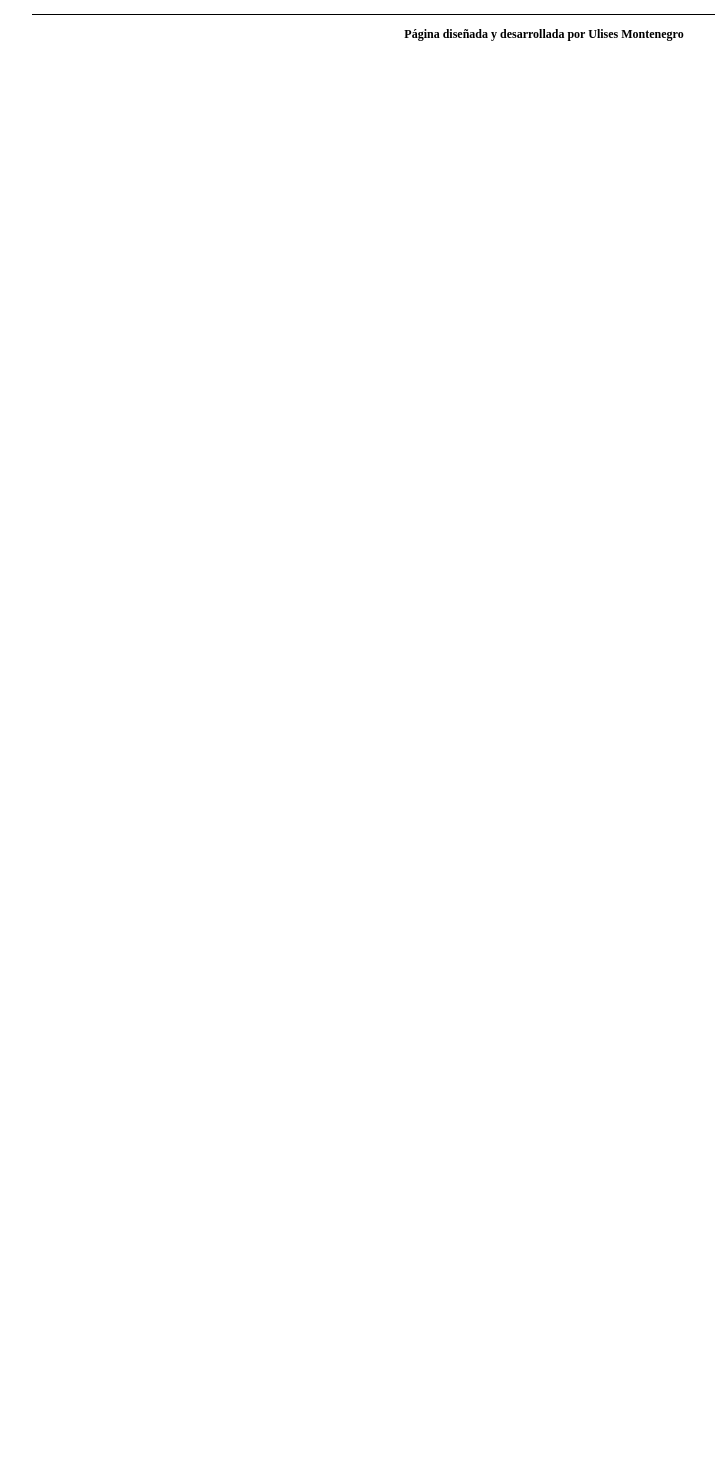
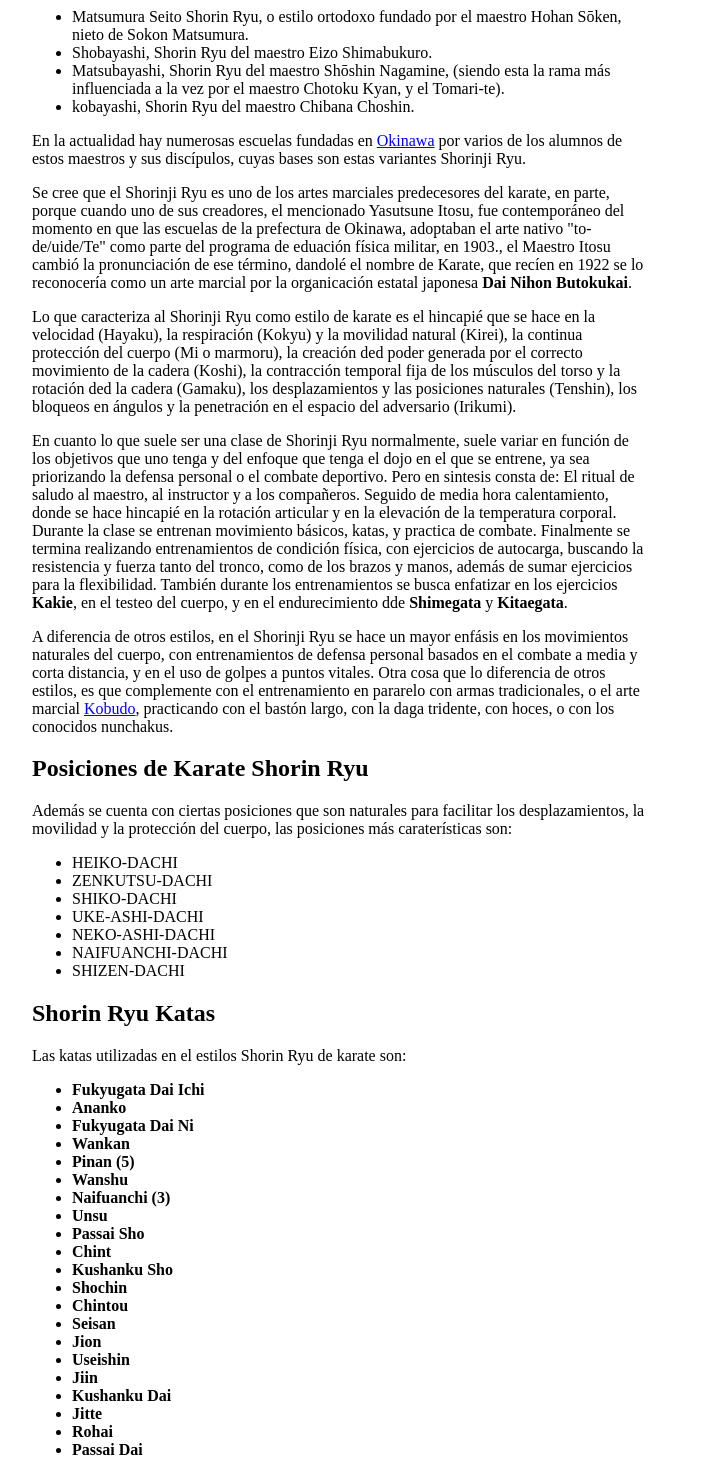
Before and after one commit to Ulise22/karate-info, a Next.js app: page /estilos/shorinji-ryu in a window 1280 px wide. Shown: the part 1020-2490 px from the top of the page, without its empty margins (96-811 px from the left). Before the commit the page ends 1074 px from the top, so only its background shows below. Built offline with nearby package versions, Linux system fonts and the light colour scheme; a web font is replaced by a local one.

Commit message:
shorinji-ryu article done

```diff
--- a/src/app/estilos/(estilos)/shorinji-ryu/page.tsx
+++ b/src/app/estilos/(estilos)/shorinji-ryu/page.tsx
@@ -1,13 +1,62 @@
 import ArticlesHero from '@/components/ArticlesHero'
 import styles from '@/app/articulos/article.module.css'
 import shorinji from '@/assets/articles-big/shorinji.jpg'
+import Link from 'next/link'
 
 export default function Shorinji () {
     return(
         <main className={styles.article}>
             <ArticlesHero title='Shorinji Ryu' img={shorinji} />
             <section className={styles.article__container}>
-                <h1>Article</h1>
+                <p>El Shorinji Ryu es uno de los estilos más antiguos del karate de okinawa, y se lo considera como uno de los predecesores del karate actual. Su nombre tiene varios significados, pero todos hacen referencia al famoso templo chino de Shaolin, que se destaca por el sistema de lucha de los monjes que lo habitan practicaban.</p>
+                <p>Quien fue el creador de este estilo es el Maestro <b>Sokon Matsumara</b>, sin embargo quien se encargó de sistematizarlo fue su discípulo, el Maestro <b>Yasutsune Itosu</b>, que dividió el estilos en 4 variantes: </p>
+                <ul>
+                    <li>Matsumura Seito Shorin Ryu, o estilo ortodoxo fundado por el maestro Hohan Sōken, nieto de Sokon Matsumura.</li>
+                    <li>Shobayashi, Shorin Ryu del maestro Eizo Shimabukuro.</li>
+                    <li>Matsubayashi, Shorin Ryu del maestro Shōshin Nagamine, (siendo esta la rama más influenciada a la vez por el maestro Chotoku Kyan, y el Tomari-te).</li>
+                    <li>kobayashi, Shorin Ryu del maestro Chibana Choshin.</li>
+                </ul>
+                <p>En la actualidad hay numerosas escuelas fundadas en <Link href='/articulos/okinawa-karate'>Okinawa</Link> por varios de los alumnos de estos maestros y sus discípulos, cuyas bases son estas variantes Shorinji Ryu.</p>
+                <p>Se cree que el Shorinji Ryu es uno de los artes marciales predecesores del karate, en parte, porque cuando uno de sus creadores, el mencionado Yasutsune Itosu, fue contemporáneo del momento en que las escuelas de la prefectura de Okinawa, adoptaban el arte nativo &quot;to-de/uide/Te&quot; como parte del programa de eduación física militar, en 1903., el Maestro Itosu cambió la pronunciación de ese término, dandolé el nombre de Karate, que recíen en 1922 se lo reconocería como un arte marcial por la organicación estatal japonesa <b>Dai Nihon Butokukai</b>.</p>
+                <p>Lo que caracteriza al Shorinji Ryu como estilo de karate es el hincapié que se hace en la velocidad (Hayaku), la respiración (Kokyu) y la movilidad natural (Kirei), la continua protección del cuerpo (Mi o marmoru), la creación ded poder generada por el correcto movimiento de la cadera (Koshi), la contracción temporal fija de los músculos del torso y la rotación ded la cadera (Gamaku), los desplazamientos y las posiciones naturales (Tenshin), los bloqueos en ángulos y la penetración en el espacio del adversario (Irikumi).</p>
+                <p>En cuanto lo que suele ser una clase de Shorinji Ryu normalmente, suele variar en función de los objetivos que uno tenga y del enfoque que tenga el dojo en el que se entrene, ya sea priorizando la defensa personal o el combate deportivo. Pero en sintesis consta de: El ritual de saludo al maestro, al instructor y a los compañeros. Seguido de media hora calentamiento, donde se hace hincapié en la rotación articular y en la elevación de la temperatura corporal. Durante la clase se entrenan movimiento básicos, katas, y practica de combate. Finalmente se termina realizando entrenamientos de condición física, con ejercicios de autocarga, buscando la resistencia y fuerza tanto del tronco, como de los brazos y manos, además de sumar ejercicios para la flexibilidad. También durante los entrenamientos se busca enfatizar en los ejercicios <b>Kakie</b>, en el testeo del cuerpo, y en el endurecimiento dde <b>Shimegata</b> y <b>Kitaegata</b>.</p>
+                <p>A diferencia de otros estilos, en el Shorinji Ryu se hace un mayor enfásis en los movimientos naturales del cuerpo, con entrenamientos de defensa personal basados en el combate a media y corta distancia, y en el uso de golpes a puntos vitales. Otra cosa que lo diferencia de otros estilos, es que complemente con el entrenamiento en pararelo con armas tradicionales, o el arte marcial <Link href='/estilos/karate-kobudo'>Kobudo</Link>, practicando con el bastón largo, con la daga tridente, con hoces, o con los conocidos nunchakus.</p>
+                <h2 className={styles.article__subtitle}>Posiciones de Karate Shorin Ryu</h2>
+                <p>Además se cuenta con ciertas posiciones que son naturales para facilitar los desplazamientos, la movilidad y la protección del cuerpo, las posiciones más caraterísticas son: </p>
+                <ul>
+                    <li>HEIKO-DACHI</li>
+                    <li>ZENKUTSU-DACHI</li>
+                    <li>SHIKO-DACHI</li>
+                    <li>UKE-ASHI-DACHI</li>
+                    <li>NEKO-ASHI-DACHI</li>
+                    <li>NAIFUANCHI-DACHI</li>
+                    <li>SHIZEN-DACHI</li>
+                </ul>
+                <h2 className={styles.article__subtitle}>Shorin Ryu Katas</h2>
+                <p>Las katas utilizadas en el estilos Shorin Ryu de karate son: </p>
+                <ul>
+                    <li><b>Fukyugata Dai Ichi</b></li>
+                    <li><b>Ananko</b></li>
+                    <li><b>Fukyugata Dai Ni</b></li>
+                    <li><b>Wankan</b></li>
+                    <li><b>Pinan (5)</b></li>
+                    <li><b>Wanshu</b></li>
+                    <li><b>Naifuanchi (3)</b></li>
+                    <li><b>Unsu</b></li>
+                    <li><b>Passai Sho</b></li>
+                    <li><b>Chint</b></li>
+                    <li><b>Kushanku Sho</b></li>
+                    <li><b>Shochin</b></li>
+                    <li><b>Chintou</b></li>
+                    <li><b>Seisan</b></li>
+                    <li><b>Jion</b></li>
+                    <li><b>Useishin</b></li>
+                    <li><b>Jiin</b></li>
+                    <li><b>Kushanku Dai</b></li>
+                    <li><b>Jitte</b></li>
+                    <li><b>Rohai</b></li>
+                    <li><b>Passai Dai</b></li>
+                </ul>
             </section>
         </main>
     )
--- a/src/app/estilos/page.tsx
+++ b/src/app/estilos/page.tsx
@@ -28,8 +28,8 @@ export default function Estilos () {
                 </Link>
                 <Link href='/estilos/karate-shotokan' className={`${styles.articulos__hero__container} ${styles.normal2}`}>
                     <Image className={styles.articulos__hero__image} src={shokotan} alt='' />
-                    <h2 className={styles.articulos__hero__title}>Karate Shokotan</h2>
-                    <p className={styles.articulos__hero__text}>El karate Shokotan es el primer estilo de karate-do japonés. Desarrollado por el maestro Gichin Funakoshi...</p>
+                    <h2 className={styles.articulos__hero__title}>Karate Shotokan</h2>
+                    <p className={styles.articulos__hero__text}>El karate Shotokan es el primer estilo de karate-do japonés. Desarrollado por el maestro Gichin Funakoshi...</p>
                 </Link>
                 <Link href='/articulos/karate-do' className={styles.articulos__hero__principal}>
                     <Image className={styles.articulos__hero__principal__image} src={kdokata} alt='' />
```
